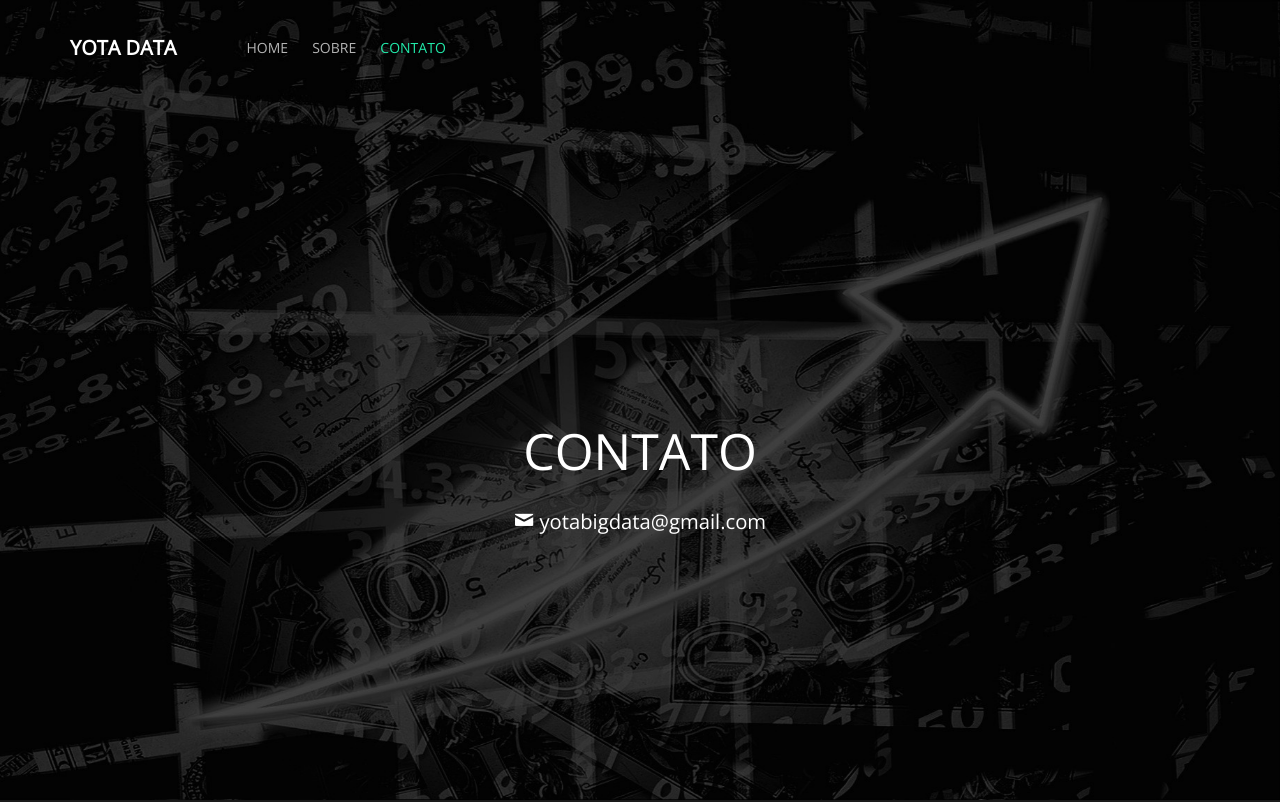
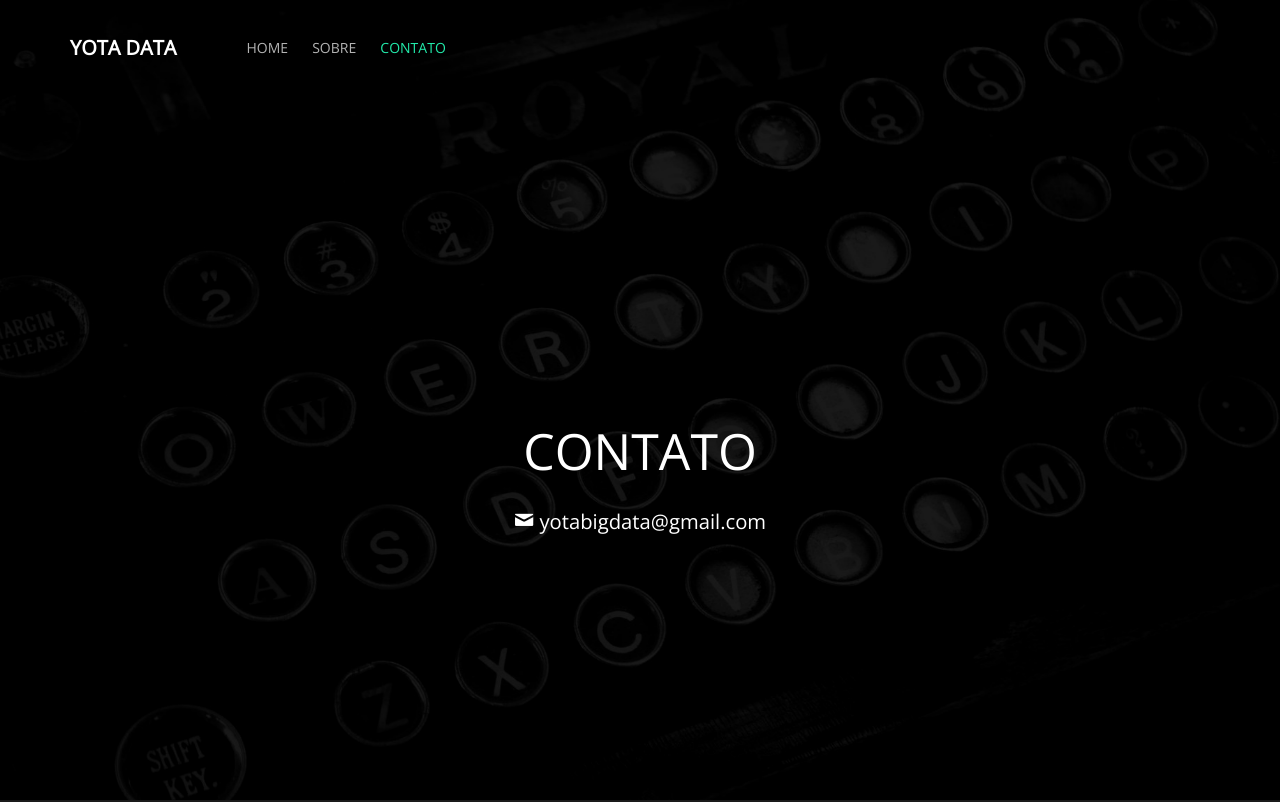
Before and after one commit to leandrocl2005/yotabigdata, a website: page contact.html in a window 1280 px wide. Shown: the top 802 px of the page. Drawn offline with nearby package versions, Linux system fonts and the light colour scheme; some packages are replaced by stand-ins of ours; no server answers; files whose address does not match are found by name.

Commit message:
typwrite

```diff
--- a/contact.html
+++ b/contact.html
@@ -57,7 +57,7 @@
 
   <section class="probootstrap-slider flexslider">
     <ul class="slides">
-      <li style="background-image: url(img/slider_1.jpg);">
+      <li style="background-image: url(img/typwrite.jpg);">
         <div class="container">
           <div class="row">
             <div class="col-md-12 text-center">
```
Also changed, not shown: img/typwrite.jpg (added).
